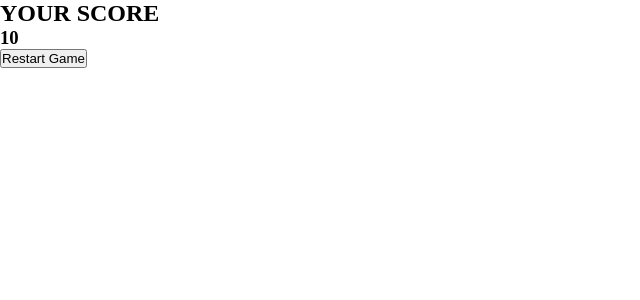
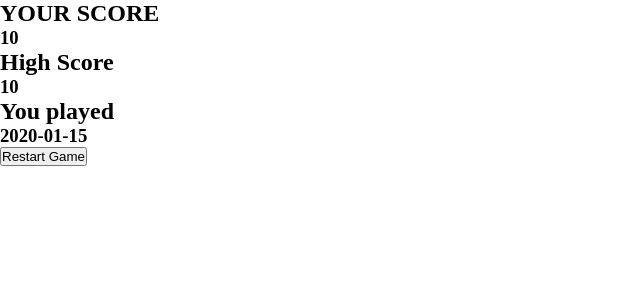
Before and after one commit to Moers-code/flask-boggle, a Flask app: template templates/score.html in a window 1280 px wide. Shown: the top 300 px of the page, without its empty margins (0-640 px from the left). Run offline with Flask 2, Linux system fonts and the light colour scheme; the template is opened without the code that fills it: most values are stand-ins (such as "Sample title", 1, 10 or a date in 2020); parts of the project's set-up code (start-up, migrations or seed data) failed here and were passed over.

Commit message:
add statistics

```diff
--- a/app.py
+++ b/app.py
@@ -13,7 +13,7 @@ toolbar = DebugToolbarExtension(app)
 def home_page():
     return render_template('home.html')
 
-@app.route('/start')
+@app.route('/start/')
 def play_game():
     board = boggle_game.make_board()
     session["board"] = board
@@ -49,4 +49,12 @@ def update_score():
 @app.route('/score')
 def final_score():
     score = session["score"]
-    return render_template('score.html', score=score)
+    high_score = session["high_score"]
+    session["times_played"] += 1
+    times_played = session["times_played"]
+    high_score = max(score, high_score)
+
+    session['score'] = score
+    session["high_score"] = high_score
+
+    return render_template('score.html', score=score, high_score = high_score, times_played = times_played)
--- a/static/app.js
+++ b/static/app.js
@@ -1,8 +1,10 @@
-console.log("JavaScript code is executing on the redirected page.");
+
+
 let word = '';
 let score = 0;
+let wordSet = new Set();
 
-
+// Make calls to server to validate word
 const serverRequest = async () => {
     let data = {playerGuess: word}
     try {
@@ -13,45 +15,54 @@ const serverRequest = async () => {
     }
 }
 
+// UI: Displays Score
 const displayScore = () => {
+    score = 0;
+    for(str of wordSet){
+        score += str.length
+    }
     $("#score").text(score)
-
 }
 
-const displayWords = (val) =>{
-    $("ul").append(`<li>${val}</li>`)
+// UI: Displays Score
+const displayWords = () =>{
+    $("ul").empty()
+    for (val of wordSet){
+        $("ul").append(`<li>${val}</li>`)
+    }
 }
 
-
+// Callback: verifies if word
 const handleForm = async (e) => {
     e.preventDefault();
     const result = await serverRequest();
+
     if(result === "ok"){
-        displayWords(word);
-        score += (word).length;
+        wordSet.add(word)
     }
+
+    displayWords();
     displayScore();
-
     word = '';
 }
 
 
 const startGame = () => {
+    let timeLeft = 20
+    let gameTimer = setInterval(async() => {
+        timeLeft--;
+        $("#timer").text(timeLeft);
+        if(timeLeft === 0){
+            clearInterval(gameTimer);
 
-    let gameTimer = setTimeout(async() => {
-        let data = {score: score};
-
-        try{
-            let res = await axios.post('/update_score', data)
-            window.location.href = '/score';
-        }catch(err){
-            console.log(err)
+            try{
+                let res = await axios.post('/update_score', {score: score})
+                window.location.href = '/score';
+            }catch(err){
+                console.log(err)
+            }
         }
-
-        clearTimeout(gameTimer)
-    }, 20000)
-
-    $("#timer").text(gameTimer);
+    }, 1000)
 
     $('td').on('click', (e) => {
         word += $(e.target).attr("id");
--- a/templates/game.html
+++ b/templates/game.html
@@ -18,7 +18,8 @@
 </table>
 
 <div id="words-container">
-    <h4 id="score">0</h4>
+    <h4 id="score-title">Score</h4>
+    <p id="score">0</p>
     <ul id="guessed-words"></ul>
 </div>
 
--- a/templates/score.html
+++ b/templates/score.html
@@ -4,6 +4,12 @@
 
 {% block content %}
     <h2>YOUR SCORE</h2>
-    <h3 id="final-score">{{score}}</h3>
-    <button id="restart-game">Restart Game</button>
+    <h3 id="final-score">{{ score }}</h3>
+    <h2>High Score</h2>
+    <h3 id="high-score">{{ high_score }}</h3>
+    <h2>You played</h2>
+    <h3>{{ times_played }}</h3>
+    <form action='/start'>
+        <button id="restart-game">Restart Game</button>
+    </form>
 {% endblock %}
```
